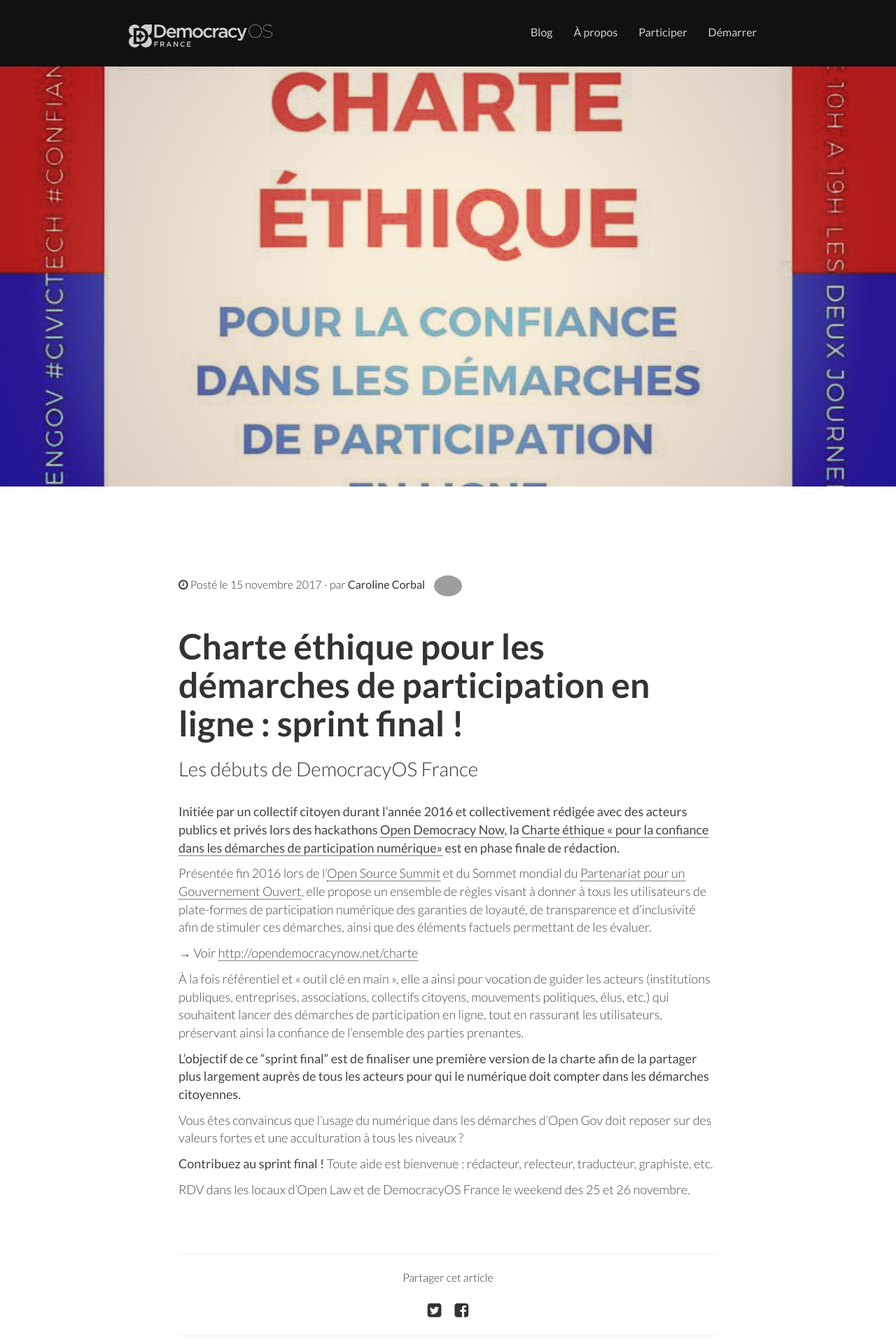
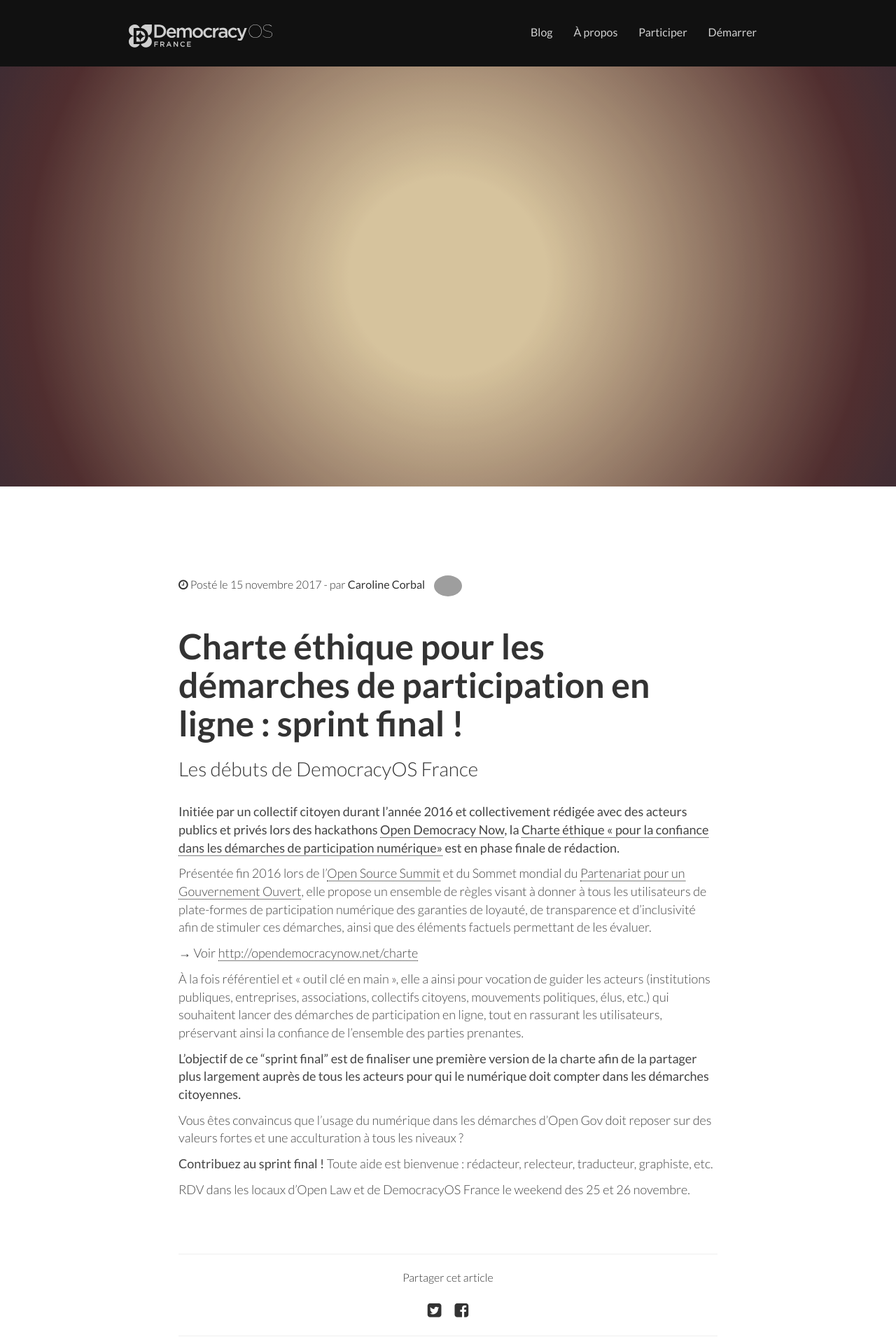
Before and after one commit to democracy-os-fr/democracy-os-fr.github.io, a Jekyll site: the page built from _posts/2017-11-15-charte-ethique-pour-les-demarches-de-participation-en-ligne-sprint-final.md, in a window 1280 px wide. Shown: the top 1920 px of the page at 70% size. Built offline with Jekyll 4.4.1, drawn with Linux system fonts in a browser that asks for light colours; nearby versions of some CDN libraries; comment, search, counter and statistics services are not loaded.

Commit message:
Update from Forestry.io - 2017-11-15-charte-ethique-pour-les-demarches-de-participation-en-ligne-sprint-final.md

```diff
--- a/_posts/2017-11-15-charte-ethique-pour-les-demarches-de-participation-en-ligne-sprint-final.md
+++ b/_posts/2017-11-15-charte-ethique-pour-les-demarches-de-participation-en-ligne-sprint-final.md
@@ -1,7 +1,7 @@
 ---
 layout: post
 lang: fr
-hero: img/medias/Charte ethique ODN.jpg
+hero: img/medias/hackathon-18.png
 customclass: earlybird
 tags:
 - CivicTech
```
Also changed, not shown: other parts of _posts/2017-11-15-charte-ethique-pour-les-demarches-de-participation-en-ligne-sprint-final.md (+1 -1 lines).
